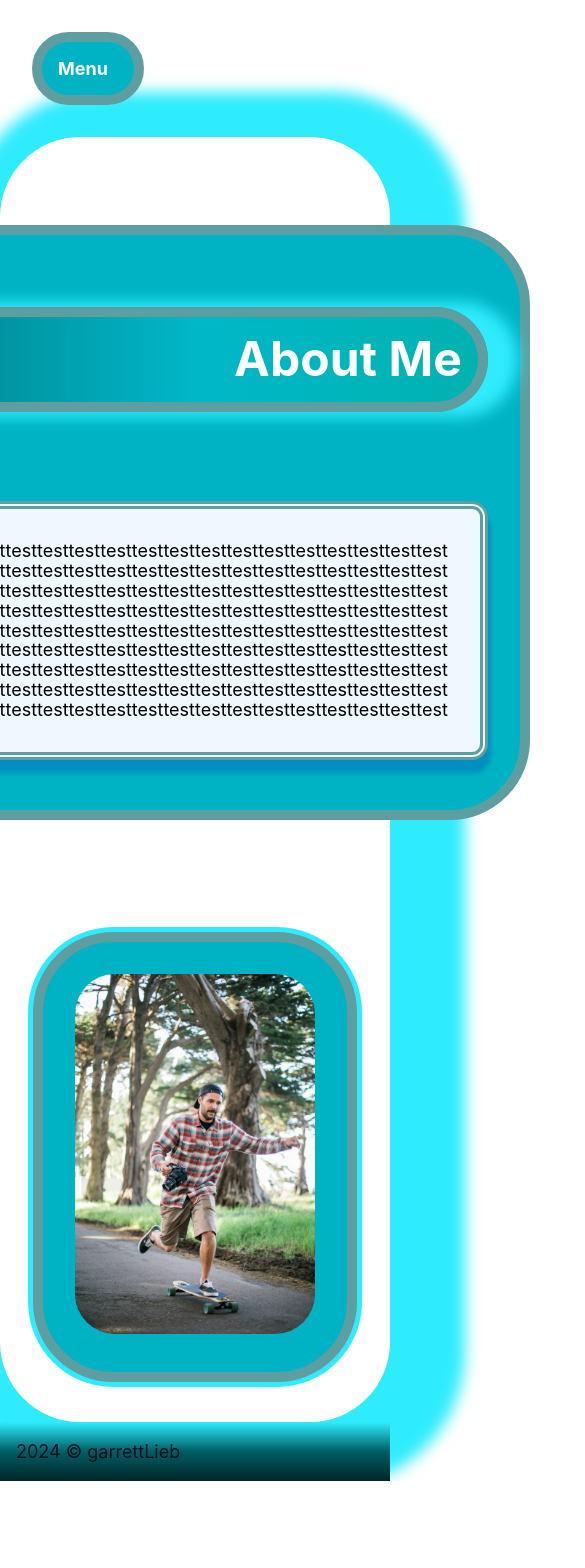
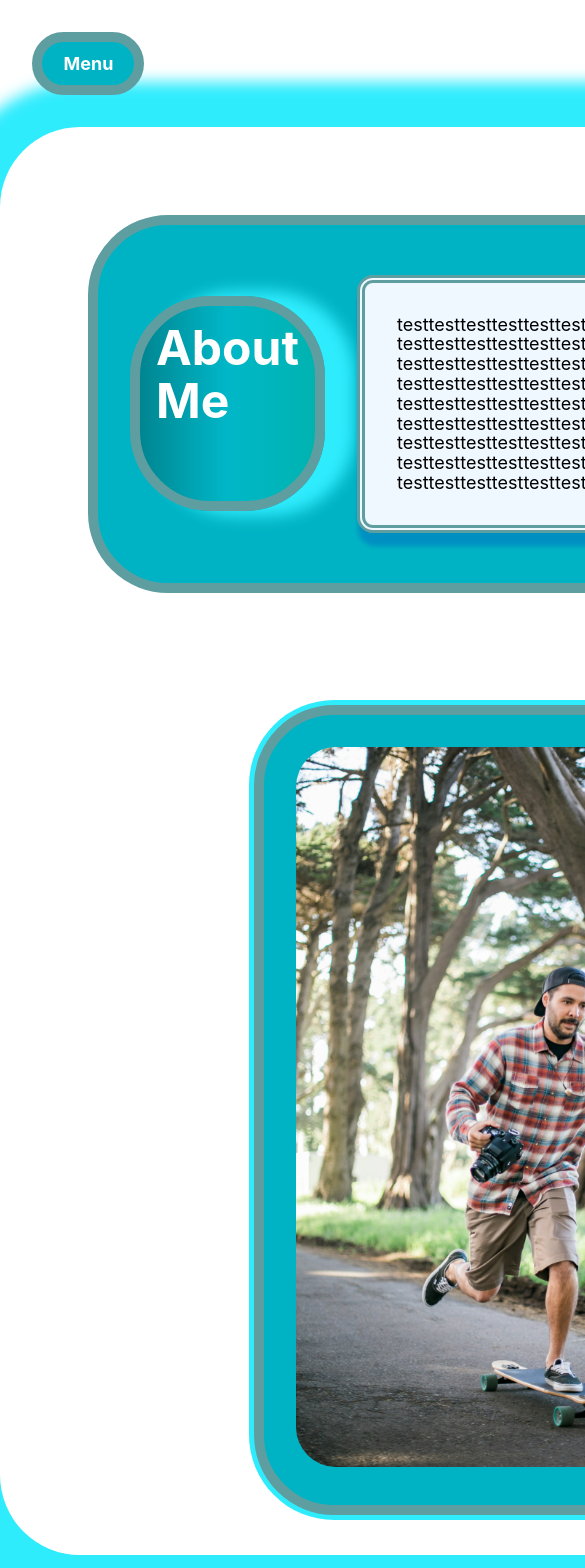
Before and after one commit to garrett-lieb/newProfile, a React (Vite) app: page / in a window 390 px wide. Shown: the top 1568 px of the page, 585 px wide, since content can reach past the window. Before the commit the page ends 1481 px from the top, so only its background shows below. Built offline with nearby package versions, Linux system fonts and the light colour scheme.

Commit message:
still working on menu and module alignment

```diff
--- a/package.json
+++ b/package.json
@@ -12,6 +12,7 @@
   "dependencies": {
     "react": "^18.2.0",
     "react-dom": "^18.2.0",
+    "react-modal": "^3.16.1",
     "react-router-dom": "^6.2.1"
   },
   "devDependencies": {
--- a/src/components/About/about.css
+++ b/src/components/About/about.css
@@ -3,7 +3,7 @@
     display: flex;
     flex-wrap: wrap;
     justify-content: center;
-    box-shadow: 20px 10px 15px 55px rgb(47, 236, 253);
+    box-shadow: 0px 10px 15px 55px rgb(47, 236, 253);
     border-radius: 5rem;
 }
 
@@ -24,7 +24,7 @@
 .aboutContent {
     padding: 2rem;
     margin: 5rem;
-    display: grid;
+    display: flex;
     gap: 2rem;
     background-color: rgb(0, 179, 196);
     border: 10px solid;
--- a/src/components/Footer/footer.css
+++ b/src/components/Footer/footer.css
@@ -1,9 +1,7 @@
 .footer {
     display: flex;
     padding: 1rem;
-    background-image: linear-gradient( rgb(47, 236, 253), rgb(0, 93, 101), rgb(0, 38, 42));
-    background-color: cadetblue;
     font-size: large;
-    color: rgb(0, 14, 26);
+    color: black;
     text-align: center;
 }
--- a/src/components/Root/nav.css
+++ b/src/components/Root/nav.css
@@ -1,12 +1,11 @@
-/* .menu {
-
-} */
+.menu {
+    display: flow-root;
+}
 
 .dropBar {
     display: flex;
     flex-direction: row;
-    align-content: center;
-    justify-content: flex-end;
+    margin: 2rem;
     padding-right: 2rem;
     background-color: rgb(0, 179, 196);
     border: 10px solid;
@@ -14,17 +13,18 @@
     border-color: cadetblue;
     position: fixed;
     top: 0;
-    right: 5rem;
-    width: 50%;
+    right: 0;
+    max-width: 50%;
+    min-width: 0%;
+    box-shadow: inset 0 0 10px #000000;
     font-size: large;
     font-weight: bold;
     color: rgb(255, 255, 255);
     list-style-type: none;
-
 }
 
 .navItem {
-    padding: 1rem;
+    padding: .5rem;
     width: 10%;
     position: relative;
     display: flex;
@@ -47,7 +47,6 @@
 
 .menuButton {
     margin: 2rem;
-    padding: 1rem;
     display: flex;
     flex-wrap: wrap;
     position: relative;
@@ -64,3 +63,13 @@
 .menuButton:hover {
     opacity: 1;
 }
+
+@media screen and (max-width: 840px) {
+    .dropBar {
+        display: flex;
+        flex-direction: column;
+        position: absolute;
+        margin-right: 5%;
+        width: 10%;
+    }
+}
--- a/src/index.css
+++ b/src/index.css
@@ -23,6 +23,7 @@ body {
   margin: 0;
   padding-top: 0;
   box-sizing: border-box;
+  align-items: center;
 }
 
 h1 {
@@ -30,8 +31,6 @@ h1 {
   line-height: 1.1;
   padding: 1rem;
   font-size: 3em;
-  color: antiquewhite;
-  color: antiquewhite;
   background-image:
   linear-gradient(to right, rgb(0, 133, 145), rgb(0, 183, 200), rgb(0, 179, 176));
   border: 10px solid;
@@ -106,3 +105,24 @@ button:focus-visible {
     background-color: #f9f9f9;
   }
 }
+
+
+@media screen and (max-width: 840px) {
+  body {
+    display: flex;
+    align-items: center;
+  }
+  h3 {
+    text-align: center;
+  }
+}
+
+
+@media screen and (max-width: 320px) {
+  body {
+    display: table-column
+  }
+  h3 {
+    text-align: center;
+  }
+}
```
Also changed, not shown: src/components/Resume/index.jsx (line endings or trailing spaces), 1 other file (tests, documents, lock files or other folders).
